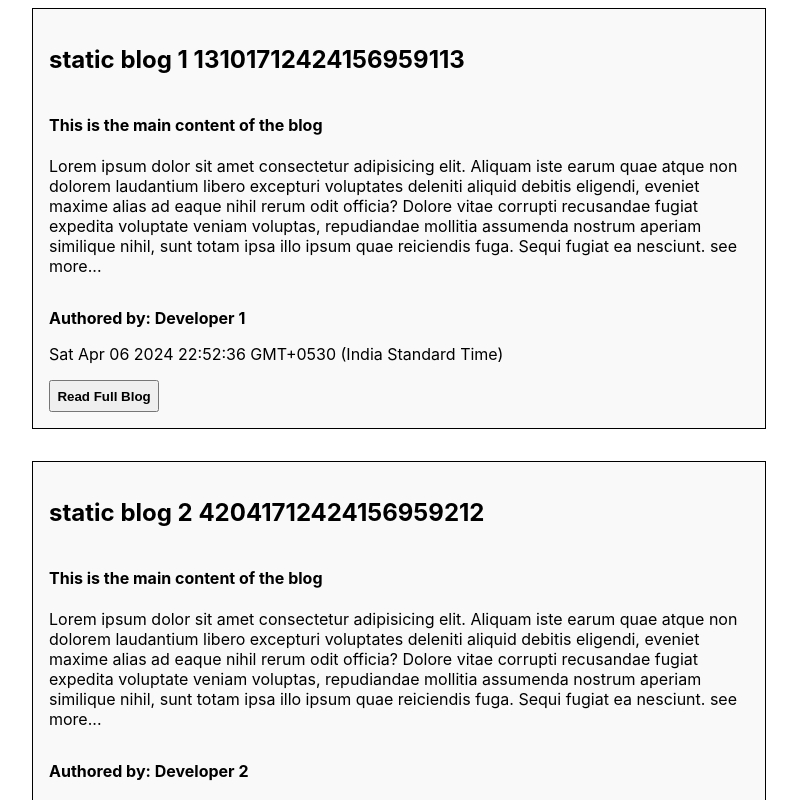
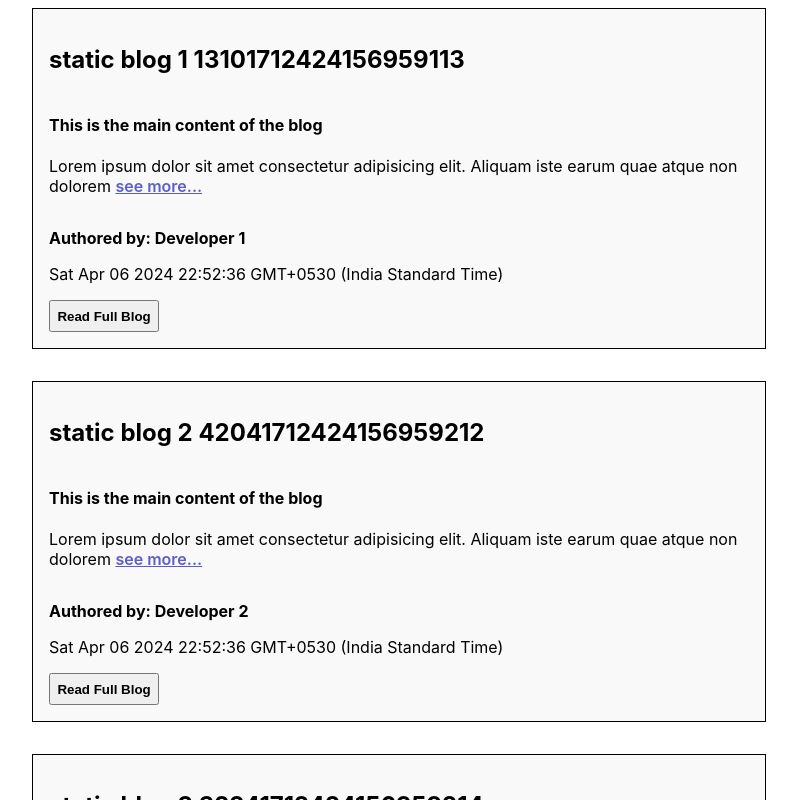
Before and after one commit to pankaj485/static-blog-angular, an Angular app: page /blogs in a window 1280 px wide. Shown: the top 800 px of the page, without its empty margins (241-1038 px from the left). Built offline with nearby package versions, Linux system fonts and the light colour scheme.

Commit message:
trim the main contnent in index page and add see more link

```diff
--- a/src/app/blogs/blogs.component.html
+++ b/src/app/blogs/blogs.component.html
@@ -23,7 +23,20 @@
         {{ blog.description }}
       </h4>
 
-      <p>{{ blog.content }} see more...</p>
+      <p>
+        {{ blog.content }}
+        <a
+          [routerLink]="'/blog/' + blog.id"
+          style="
+            font-weight: 600;
+            cursor: pointer;
+            text-decoration: underline;
+            color: rgba(36, 36, 186, 0.737);
+          "
+        >
+          see more...
+        </a>
+      </p>
     </div>
 
     <div>
--- a/src/app/blogs/blogs.component.ts
+++ b/src/app/blogs/blogs.component.ts
@@ -22,7 +22,12 @@ export class BlogsComponent {
     id: String(Date.now()),
   };
 
-  blogPosts = blogData;
+  blogPosts = blogData.map((currentBlog) => {
+    const { content } = currentBlog;
+    return Object.assign({}, currentBlog, {
+      content: content.substring(0, 99),
+    });
+  });
 
   constructor(private router: Router) {}
 
--- a/src/app/single-blog/single-blog.component.html
+++ b/src/app/single-blog/single-blog.component.html
@@ -45,7 +45,7 @@
       {{ blog.description }}
     </h4>
 
-    <p>{{ blog.content }} see more...</p>
+    <p>{{ blog.content }}</p>
   </div>
 
   <div>
--- a/src/app/single-blog/single-blog.component.ts
+++ b/src/app/single-blog/single-blog.component.ts
@@ -23,7 +23,7 @@ export class SingleBlogComponent {
       const matchingBlogs = this.blogs.filter(
         (blog) => blog.id === this.blogId
       );
-      if (matchingBlogs.length > 1) {
+      if (matchingBlogs.length > 0) {
         this.blog = matchingBlogs[0];
         this.isValidBlogfound = true;
       }
```
